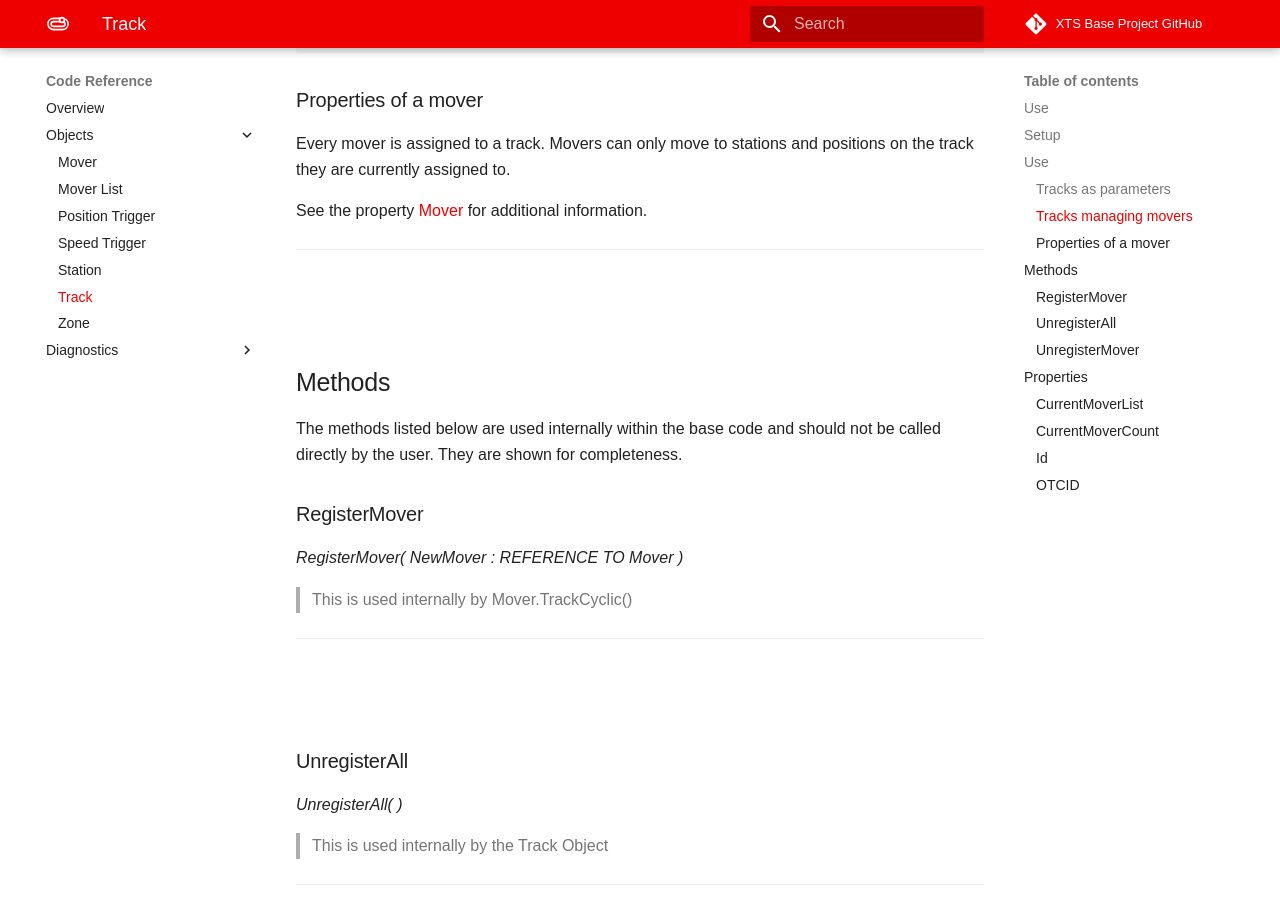
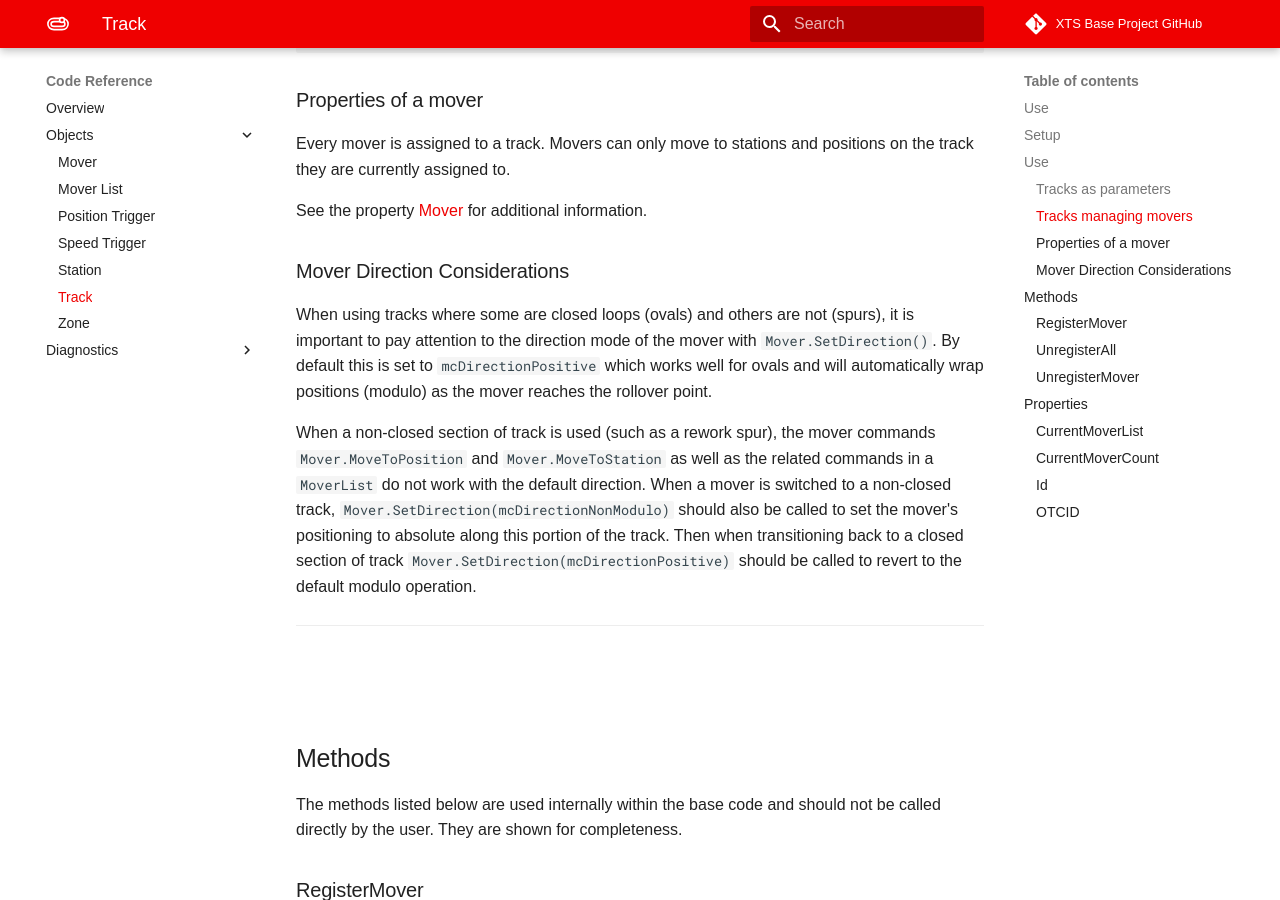
Before and after one commit to Beckhoff-USA-Community/XTS_Base, an MkDocs documentation site: the page built from Documentation/docs/CodeReference/Track.md, in a window 1280 px wide and 900 px high, scrolled down 2357 px. Built offline with MkDocs 1.6.1 and Material for MkDocs 9.7.7, drawn with Linux system fonts in a browser that asks for light colours; some web fonts are replaced; comment, search, counter and statistics services are not loaded.

Commit message:
Track and mover direction considerations

```diff
--- a/Documentation/docs/CodeReference/Track.md
+++ b/Documentation/docs/CodeReference/Track.md
@@ -89,6 +89,12 @@ Every mover is assigned to a track. Movers can only move to stations and positio
 
 See the property [Mover](Mover.md) for additional information.
 
+### Mover Direction Considerations
+
+When using tracks where some are closed loops (ovals) and others are not (spurs), it is important to pay attention to the direction mode of the mover with `Mover.SetDirection()`. By default this is set to `mcDirectionPositive` which works well for ovals and will automatically wrap positions (modulo) as the mover reaches the rollover point.
+
+When a non-closed section of track is used (such as a rework spur), the mover commands `Mover.MoveToPosition` and `Mover.MoveToStation` as well as the related commands in a `MoverList` do not work with the default direction. When a mover is switched to a non-closed track, `Mover.SetDirection(mcDirectionNonModulo)` should also be called to set the mover's positioning to absolute along this portion of the track. Then when transitioning back to a closed section of track `Mover.SetDirection(mcDirectionPositive)` should be called to revert to the default modulo operation.
+
 ---
 <br>
 <br>
```
